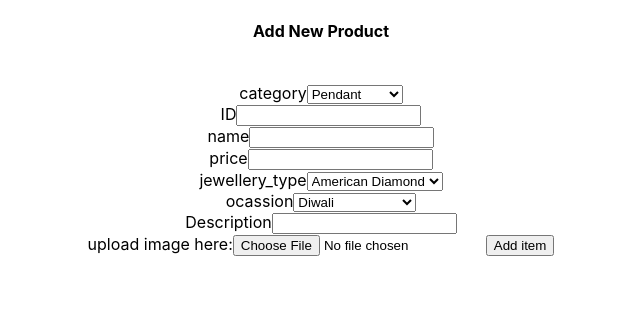
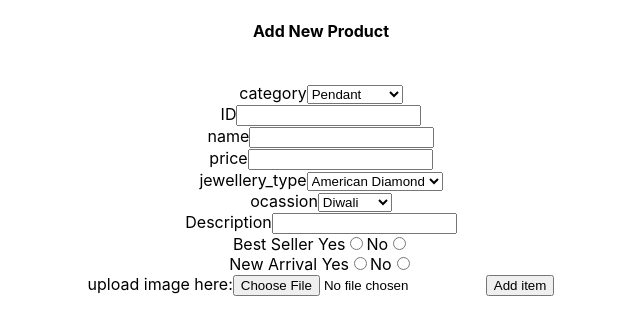
Before and after one commit to NaberaHarsh/Admin-MJ, a React (Create React App) app: page / in a window 1280 px wide. Shown: the top 334 px of the page, without its empty margins (319-959 px from the left). Built offline with nearby package versions, Linux system fonts and the light colour scheme.

Commit message:
filters added

```diff
--- a/src/App.js
+++ b/src/App.js
@@ -15,6 +15,8 @@ class App extends React.Component{
     this.state.ocassion={};
     this.state.image={};
     this.state.desc={};
+    this.state.best={}
+    this.state.new={};
 
   }
 
@@ -54,8 +56,16 @@ class App extends React.Component{
             getValue7(k){
               this.desc=k.target.value;  }
 
+      Best(e){
+        this.best=e.target.value;
+      }
+      New(e){
+        this.new=e.target.value;
+      }
+
+
   Submit(){
-    let obj={category:this.category, id:this.id, name:this.name, price:this.price, jewellery_type:this.jewellery_type, ocassion:this.ocassion,image:this.state.image,desc:this.desc}
+    let obj={category:this.category, id:this.id, name:this.name, price:this.price, jewellery_type:this.jewellery_type, ocassion:this.ocassion,image:this.state.image,desc:this.desc, best:this.best, new:this.new}
     axios.post('http://localhost:8080/product', obj)
   .then((res)=>{
 console.log(res)
@@ -103,11 +113,21 @@ console.log(res)
           onChange={(j)=> this.getValue6(j)}>>
             <option value="Diwali">Diwali</option>
             <option value="Wedding">wedding</option>
-            <option value="Raksha Bandhan">Raksha bandhan</option>
+            <option value="Navratra">Navratra</option>
 
           </select><br></br>
           <label>Description</label>
           <input type="text" onChange={(k)=> this.getValue7(k)}></input><br></br>
+          <label>Best Seller    </label>
+          <label>Yes</label>
+          <input type="radio" name="best" value="Yes" onClick={(e)=> this.Best(e)}></input>
+          <label>No</label>
+           <input type="radio" name="best" value="No" onClick={(e)=> this.Best(e)}></input><br></br>
+          <label>New Arrival     </label>
+          <label>Yes</label>
+          <input type="radio" name="new" value="Yes" onClick={(e)=> this.New(e)}></input>
+          <label>No</label>
+          <input type="radio" name="new" value="No" onClick={(e)=> this.New(e)}></input><br></br>
           <label>upload image here:</label>
 <input type="file" onChange={(e)=>{this.fileUpload(e)}}></input>
           <button onClick={()=> this.Submit()}>Add item</button><br></br>
```
